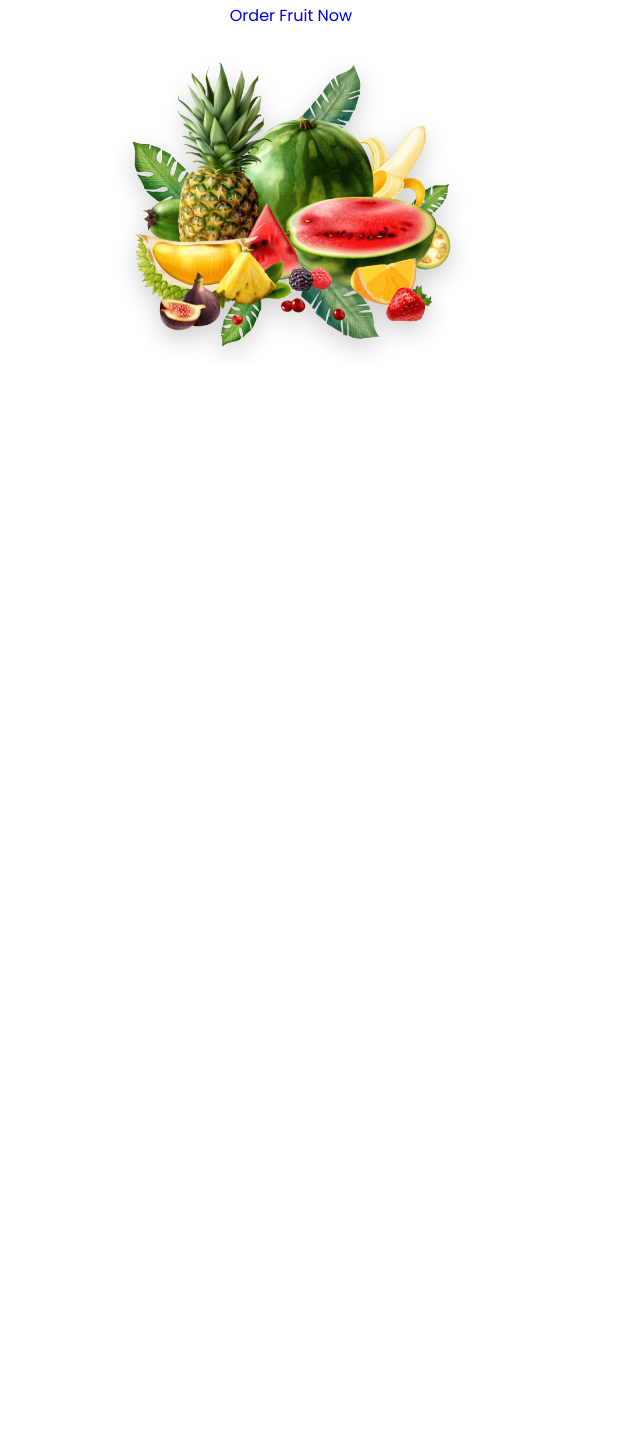
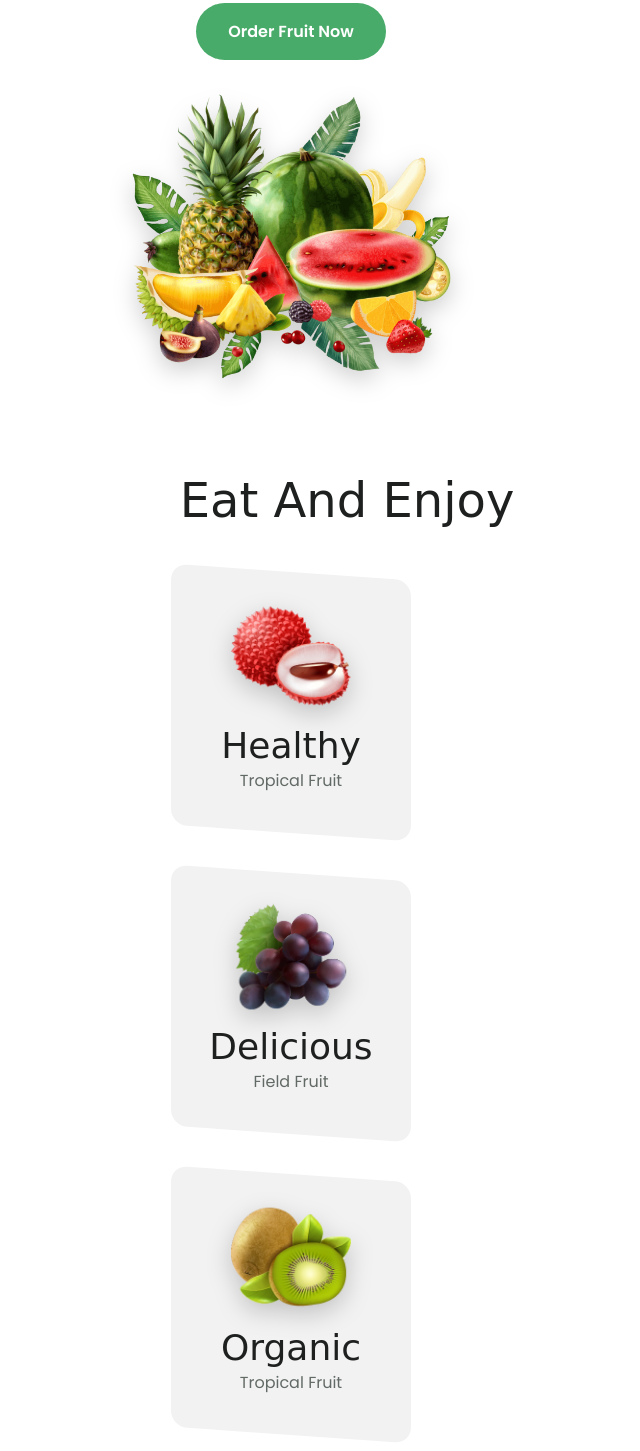
Before and after one commit to titohajili/Fruit-Website, a plain HTML site: page index.html in a window 1280 px wide. Shown: the part 366-1817 px from the top of the page, without its empty margins (293-933 px from the left). Before the commit the page ends 800 px from the top, so only its background shows below. Drawn offline with nearby package versions, Linux system fonts and the light colour scheme; a web font is replaced by a local one.

Commit message:
Shadow Header & Enjoy Section

```diff
--- a/assets/css/styles.css
+++ b/assets/css/styles.css
@@ -233,6 +233,12 @@ img {
   top: 0;
 }
 
+/* ==========shadow scroll======== */
+
+.shadow-header{
+  box-shadow: 0 2px 16px hsla(0, 0%, 0%, .1);
+}
+
 /* ======HOME==== */
 
 .home{
@@ -284,3 +290,68 @@ img {
   right: -3rem;
   bottom: 15rem;
 }
+
+.button{
+  display: inline-block;
+  background-color: var(--first-color);
+  padding: 1rem 2rem;
+  border-radius: 4rem;
+  color: var(--white-color);
+  font-weight: var(--font-semi-bold);
+  transition: box-shadow .3s;
+
+}
+
+.button:hover{
+  box-shadow:  0 8px 24px hsla(140, 40%, 48%, .6);
+}
+
+/* =====ENJOY===== */
+
+.enjoy__container{
+  padding-top: 2rem;
+  grid-template-columns: 240px;
+  justify-content: center;
+  row-gap: 2.5rem;
+}
+
+.enjoy__card{
+  position: relative;
+  padding-block: 1.5rem 2.5rem;
+  text-align: center;
+  /* background-color: gray */
+}
+
+.enjoy__img{
+  width: 120px;
+  margin: 0 auto .75rem;
+  filter: var(--shadow-img);
+  transition: transform .4s;
+}
+.enjoy__bg{
+  width: 100%;
+  height: 100%;
+  background-color: var(--container-color);
+  border-radius: 1rem;
+  position: absolute;
+  top: 0;
+  left: 0;
+  z-index: -1;
+  transform: skewY(4deg);
+  transition: background-color .4s;
+}
+
+.enjoy__title{
+  font-size: var(--h1-font-size);
+  font-family: var(--second-font);
+  margin-bottom: .25rem;
+}
+
+
+.enjoy__subtitle{
+  font-size: var(--small-font-size)
+}
+
+.enjoy__card:hover .enjoy__img{
+  transform: translateY(-.3rem);
+}
--- a/assets/js/main.js
+++ b/assets/js/main.js
@@ -26,3 +26,13 @@ const linkAction = () => {
 }
 
 navLink.forEach(n => n.addEventListener('click', linkAction));
+
+//shadow header
+
+const shadowHeader = () => {
+    const header = document.getElementById('header')
+
+    this.scrollY >= 50 ? header.classList.add('shadow-header')
+                       : header.classList.remove('shadow-header')
+}
+window.addEventListener('scroll', shadowHeader)
--- a/index.html
+++ b/index.html
@@ -90,6 +90,45 @@
          <img src="assets/img/branch-2.png" class="home__branch">
       </section>
 
+      <!-- =========ENJOY======== -->
+
+      <section class="enjoy section">
+         <h2 class="section__title">
+            Eat And Enjoy
+         </h2>
+
+         <div class="enjoy__container container grid">
+            <article class="enjoy__card">
+               <div class="enjoy__bg"></div>
+
+               <img src="assets/img/enjoy-1.png" class="enjoy__img">
+
+               <h3 class="enjoy__title">Healthy</h3>
+               <span class="enjoy__eubtitle">Tropical Fruit</span>
+            </article>
+
+            <article class="enjoy__card">
+               <div class="enjoy__bg"></div>
+
+               <img src="assets/img/enjoy-2.png" class="enjoy__img">
+
+               <h3 class="enjoy__title">Delicious</h3>
+               <span class="enjoy__eubtitle">Field Fruit</span>
+            </article>
+
+            <article class="enjoy__card">
+               <div class="enjoy__bg"></div>
+
+               <img src="assets/img/enjoy-3.png" class="enjoy__img">
+
+               <h3 class="enjoy__title">Organic</h3>
+               <span class="enjoy__eubtitle">Tropical Fruit
+
+               </span>
+            </article>
+         </div>
+      </section>
+
        </main>
 
 
```
